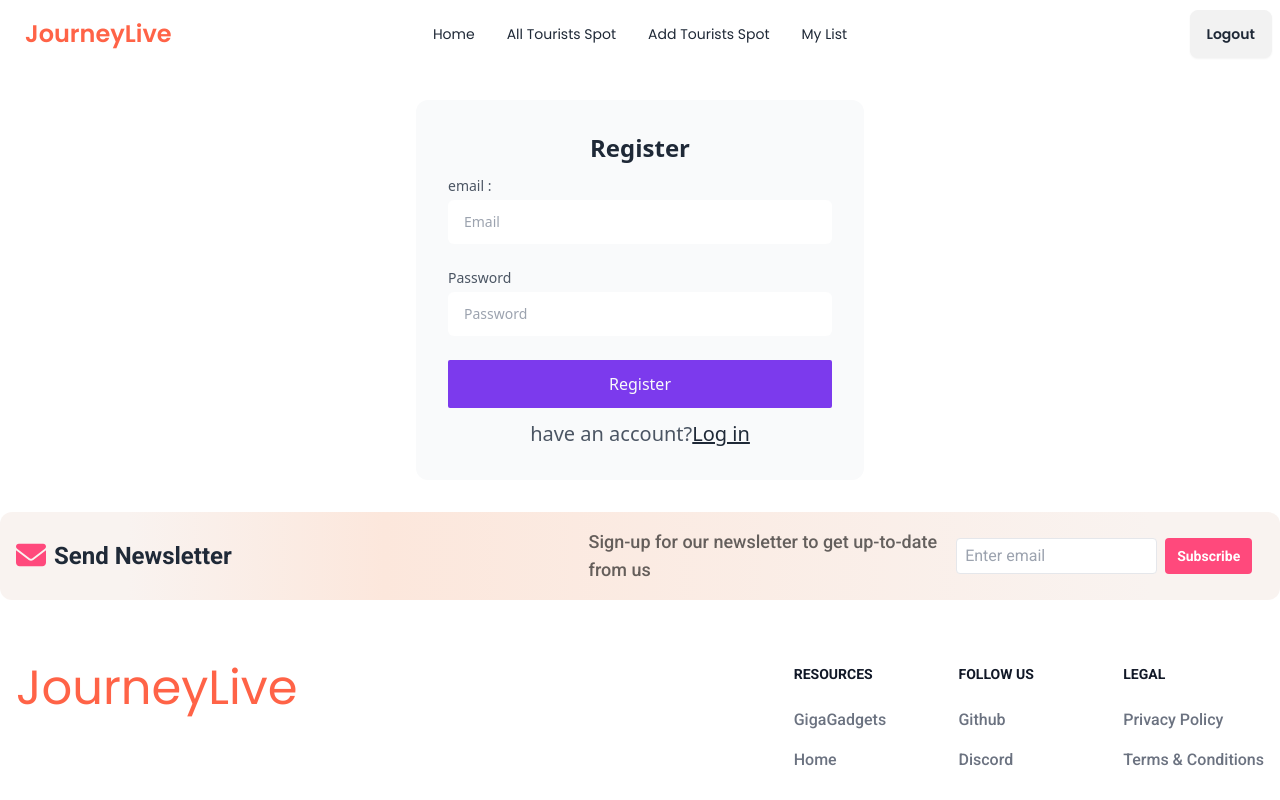
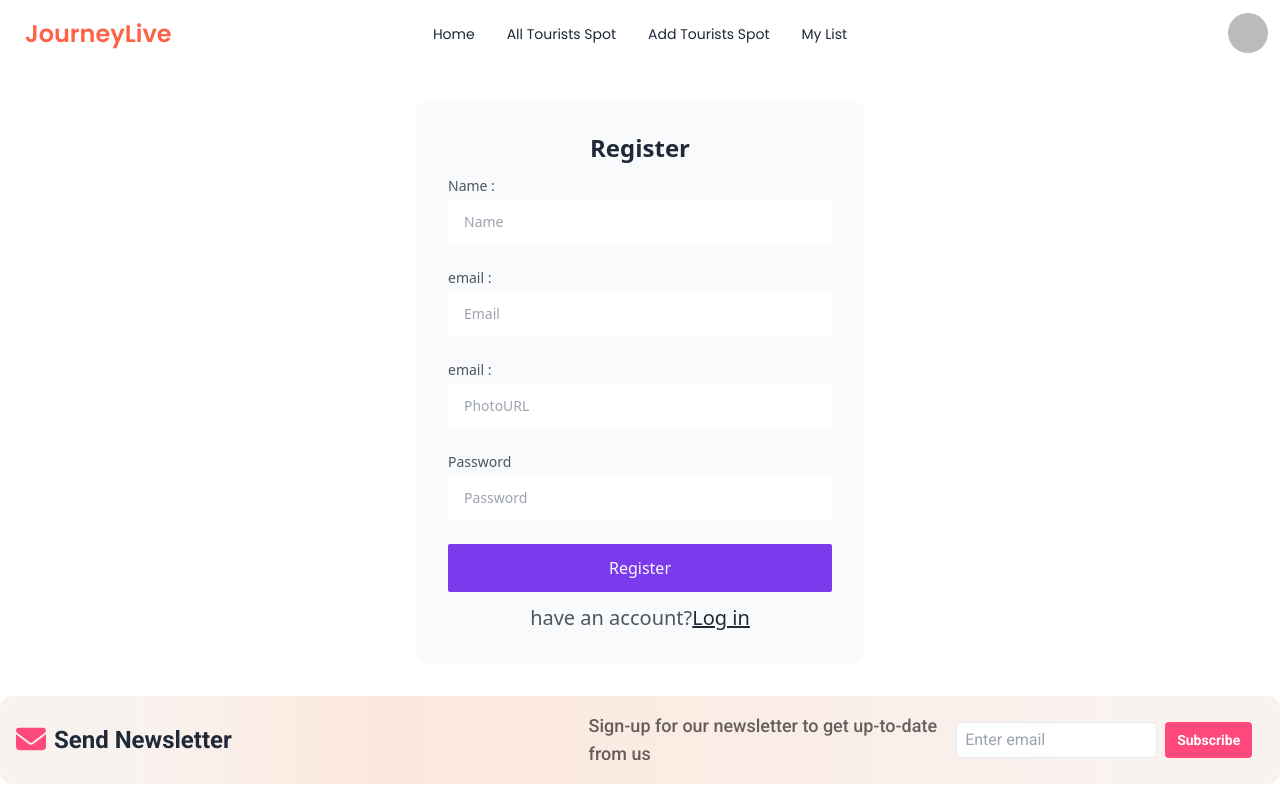
Before and after one commit to MdAlAmin212104/journeyLive-client, a React (Vite) app: page /register in a window 1280 px wide. Shown: the top 800 px of the page. Built offline with nearby package versions, Linux system fonts and the light colour scheme; no server answers; sample sign-in values are in the browser's storage.

Commit message:
register page some error solved

```diff
--- a/src/AuthProvider/AuthProvider.jsx
+++ b/src/AuthProvider/AuthProvider.jsx
@@ -1,4 +1,4 @@
-import { GoogleAuthProvider, FacebookAuthProvider, GithubAuthProvider, createUserWithEmailAndPassword, onAuthStateChanged, signInWithEmailAndPassword, signInWithPopup, signOut } from 'firebase/auth';
+import { GoogleAuthProvider,FacebookAuthProvider, GithubAuthProvider, createUserWithEmailAndPassword, onAuthStateChanged, signInWithEmailAndPassword, signInWithPopup, signOut } from 'firebase/auth';
 import React, { createContext, useEffect, useState } from 'react';
 import auth from '../FirebaseConfigaration/FirebaseAuth';
 
@@ -13,6 +13,8 @@ const AuthProvider = ({ children }) => {
       const googleProvider = new GoogleAuthProvider();
       const facebookProvider = new FacebookAuthProvider();
       const githubProvider = new GithubAuthProvider();
+
+
 
 
       const singUpWithEmailPassword = (email, password) => {
--- a/src/Componets/Navbar/Navbar.jsx
+++ b/src/Componets/Navbar/Navbar.jsx
@@ -43,7 +43,25 @@ const Navbar = () => {
                         </div>
                         <div className="navbar-end">
                         {
-                              user ? <button className='btn' onClick={handleLogOut}>Logout</button>: <Link to='/login' className="btn">Login</Link>
+                              user ? <>
+                                          <span className='mr-4'></span>
+                                          <div className="dropdown dropdown-end group">
+                                                <div tabIndex={0} role="button" className="btn btn-ghost btn-circle avatar focus:outline-none">
+                                                      <div className="w-10 rounded-full">
+                                                            <img className='' alt="Tailwind CSS Navbar component" src={ user?.photoURL || "https://lh3.googleusercontent.com/a/ACg8ocKfSrgZFBvoQ6s12ZB8gHSg3E625KGpnaiYthDiKIfNqh1g62wg=s96-c"} />
+                                                      </div>
+                                                </div>
+                                                <ul className="mt-3 z-[1] p-2 shadow menu menu-sm dropdown-content bg-base-100 rounded-box w-52 invisible opacity-0 transition-opacity duration-200 group-hover:visible group-hover:opacity-100">
+                                                      <li><a>{user?.displayName || 'Name not found'}</a></li>
+                                                      <li><a onClick={handleLogOut}>Logout</a></li>
+                                                </ul>
+                                          </div>
+                                    </>
+                              :
+                                    <>
+                                          <Link to='/login' className="btn mr-4">Login</Link>
+                                          <Link to='/register' className="btn">Register</Link>
+                                    </>
                         }
 
                   </div>
--- a/src/Pages/Login/Login.jsx
+++ b/src/Pages/Login/Login.jsx
@@ -8,9 +8,7 @@ const Login = () => {
       const { singInWithEmailPassword, googleLogin, facebookLogin, githubLogin, loading } = useContext(AuthContext);
       const location = useLocation();
       const navigate = useNavigate();
-      if (loading) {
-            return <span className="loading loading-spinner loading-md"></span>
-      }
+
 
       const handleLogin = e => {
             e.preventDefault();
@@ -23,9 +21,16 @@ const Login = () => {
                   .then(res => {
                         Swal.fire("User singIn success!");
                         navigate(location?.state ? location.state : "/");
-                        console.log(res.user);
                   })
-                  .catch(err => console.error(err));
+                  .catch(err => {
+                        Swal.fire({
+                              title: "Auth Error?",
+                              text: err.message,
+                              icon: "question"
+
+                        });
+                        navigate(location?.state ? location.state : "/")
+                  });
       }
 
       const handleGoogleLogin = () => {
@@ -56,6 +61,10 @@ const Login = () => {
 
       }
 
+
+      if (loading) {
+            return <span className="loading loading-spinner loading-md"></span>
+      }
 
       return (
             <div className="w-full max-w-md p-8 space-y-3 rounded-xl bg-gray-50 text-gray-800 mx-auto mt-8">
--- a/src/Pages/Register/Register.jsx
+++ b/src/Pages/Register/Register.jsx
@@ -1,21 +1,33 @@
 import React, { useContext } from 'react';
-import { Link } from 'react-router-dom';
+import { Link, useLocation, useNavigate } from 'react-router-dom';
 import { AuthContext } from '../../AuthProvider/AuthProvider';
 import Swal from 'sweetalert2'
 
 const Register = () => {
-      const  {singUpWithEmailPassword }  = useContext(AuthContext)
+      const { singUpWithEmailPassword } = useContext(AuthContext)
+      const location = useLocation()
+      const navigate = useNavigate()
 
       const handleSingUp = e => {
             e.preventDefault();
             const form = e.target;
             const email = form.email.value;
             const password = form.password.value;
-            console.log(email, password);
+            const regex = /^(?=.*[A-Z])(?=.*[a-z]).{6,}$/
+            if (!regex.test(password)) {
+                  Swal.fire({
+                        icon: "error",
+                        title: "Oops...",
+                        text: "your password must be Uppercase and lowercase and minimum 6 characters",
+                  });
+                  return;
+            }
+
+
             singUpWithEmailPassword(email, password)
                   .then(res => {
                         Swal.fire("User create success!");
-                        console.log(res.user)
+                        navigate(location?.state ? location.state : "/")
                   })
                   .catch(err => console.error(err));
       }
@@ -27,8 +39,16 @@ const Register = () => {
                   <h1 className="text-2xl font-bold text-center">Register</h1>
                   <form onSubmit={ handleSingUp }  className="space-y-6">
                         <div className="space-y-1 text-sm">
-                              <label htmlFor="username" className="block text-gray-600">email :</label>
+                              <label htmlFor="name" className="block text-gray-600">Name :</label>
+                              <input type="text" name="name" id="username" placeholder="Name" className="w-full px-4 py-3 rounded-md border-gray-300 bg-white text-gray-800 focus:border-violet-600" />
+                        </div>
+                        <div className="space-y-1 text-sm">
+                              <label htmlFor="email" className="block text-gray-600">email :</label>
                               <input type="email" name="email" id="username" placeholder="Email" className="w-full px-4 py-3 rounded-md border-gray-300 bg-white text-gray-800 focus:border-violet-600" />
+                        </div>
+                        <div className="space-y-1 text-sm">
+                              <label htmlFor="PhotoURL" className="block text-gray-600">email :</label>
+                              <input type="text" name="photo" id="username" placeholder="PhotoURL" className="w-full px-4 py-3 rounded-md border-gray-300 bg-white text-gray-800 focus:border-violet-600" />
                         </div>
                         <div className="space-y-1 text-sm">
                               <label htmlFor="password" className="block text-gray-600">Password</label>
```
